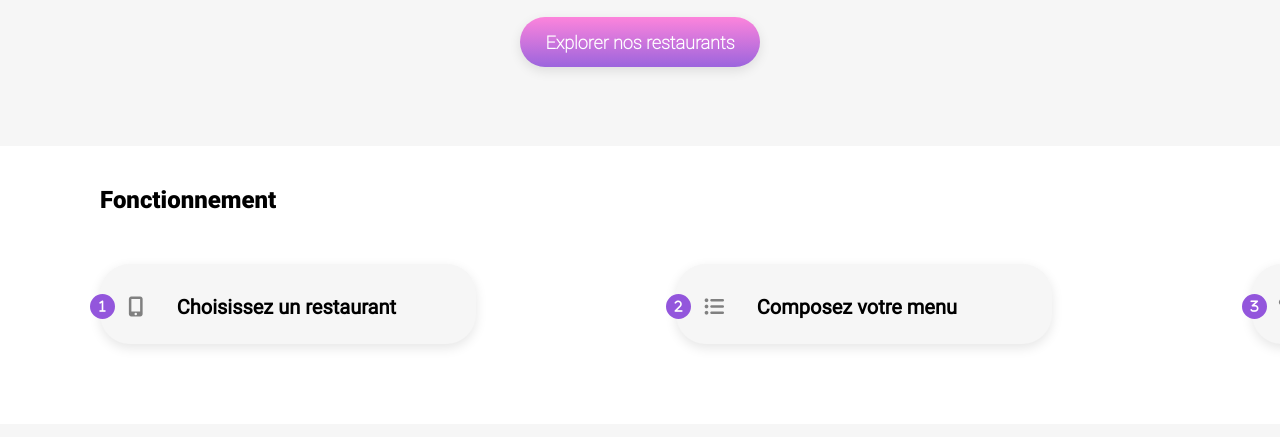
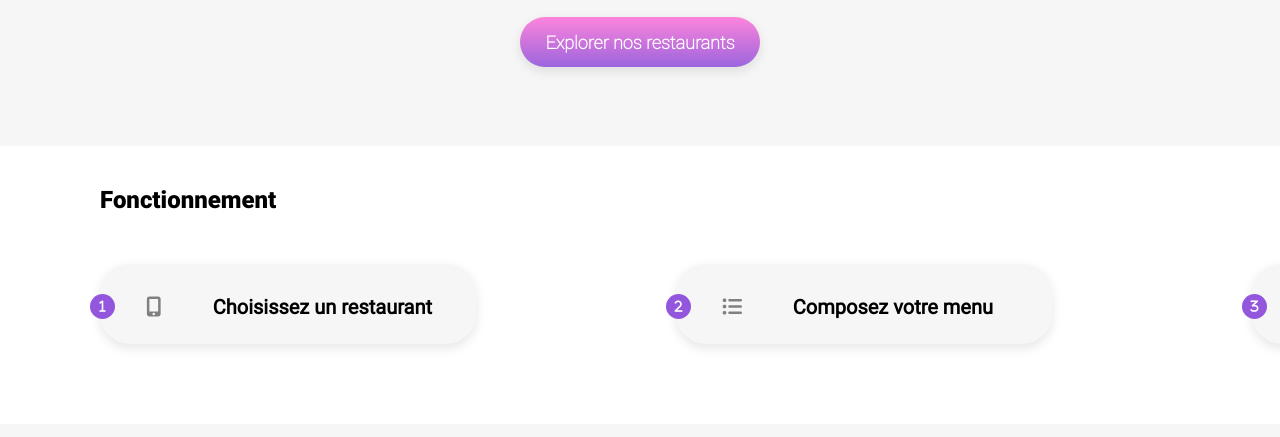
Before and after one commit to Leeswoods/Ohmyfood, a website: page index.html in a window 1280 px wide. Shown: the part 363-800 px from the top of the page. Drawn offline with Linux system fonts and the light colour scheme; a web font is replaced by a local one.

Commit message:
correction_bug_desktop--fonctionnement

```diff
--- a/sass/desktop.scss
+++ b/sass/desktop.scss
@@ -159,7 +159,7 @@
     }
 
     .Fonctionnement__texte-card{
-        padding-right: 80px; /* Espace à droite */
+        padding-right: 44px; /* Espace à droite */
         font-size: 20px; /* Taille du texte */
         font-weight: 600; /* Met le texte en gras */
         font-family: "Roboto-Regular"; /* Police d'écriture */
@@ -167,11 +167,11 @@
 
         /* Fonctionnement Menu => Composition Card */
     .Composition-texte-card{
-        padding-right: 95px; /* Espace à droite */
+        padding-right: 59px; /* Espace à droite */
     }
     /* Fonctionnement Menu => Dégustation Card */
     .Dégustation-texte-card{
-        padding-right: 90px; /* Espace à droite */
+        padding-right: 54px; /* Espace à droite */
     }
 
 
```
Also changed, not shown: styles.css.
